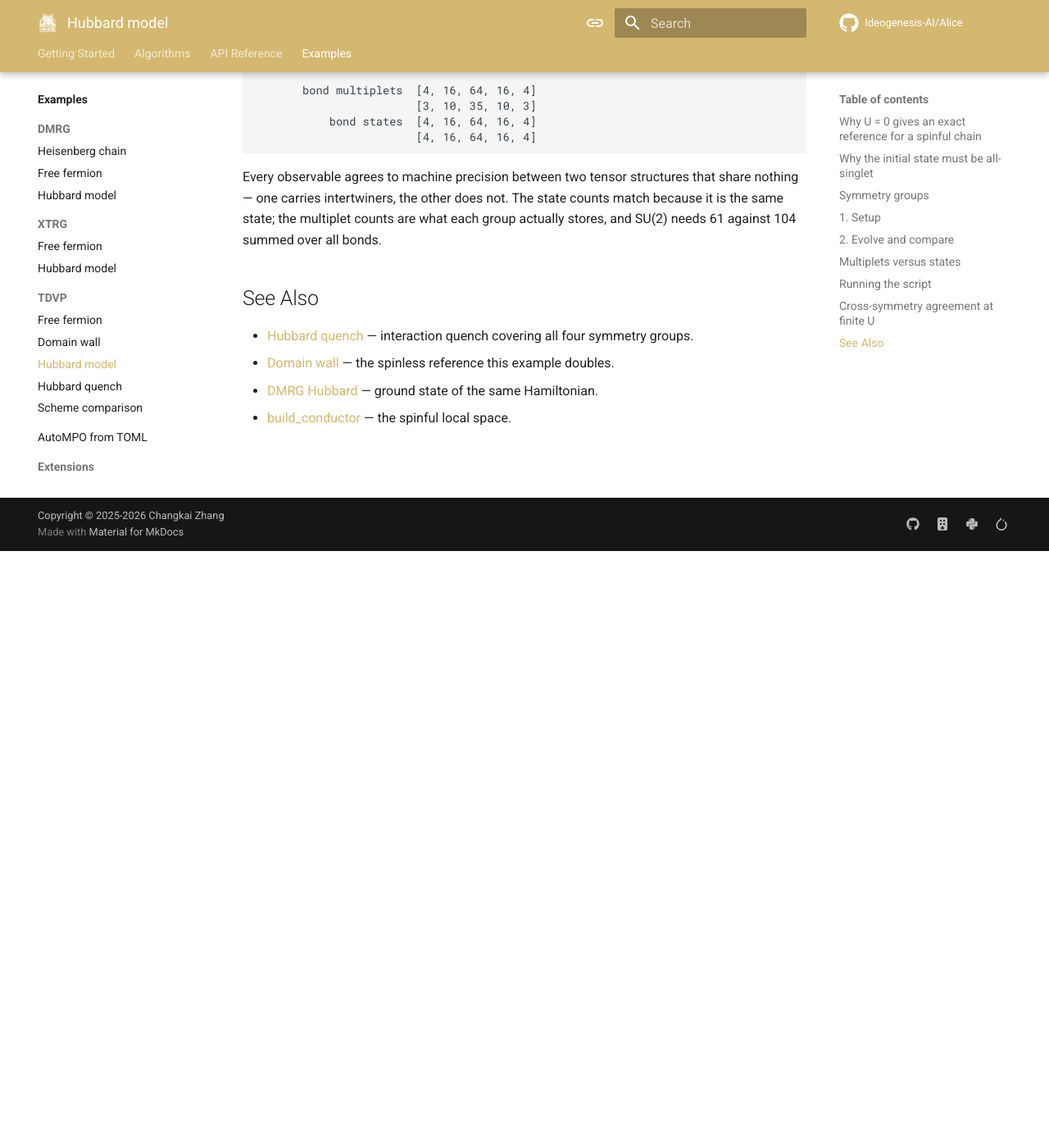
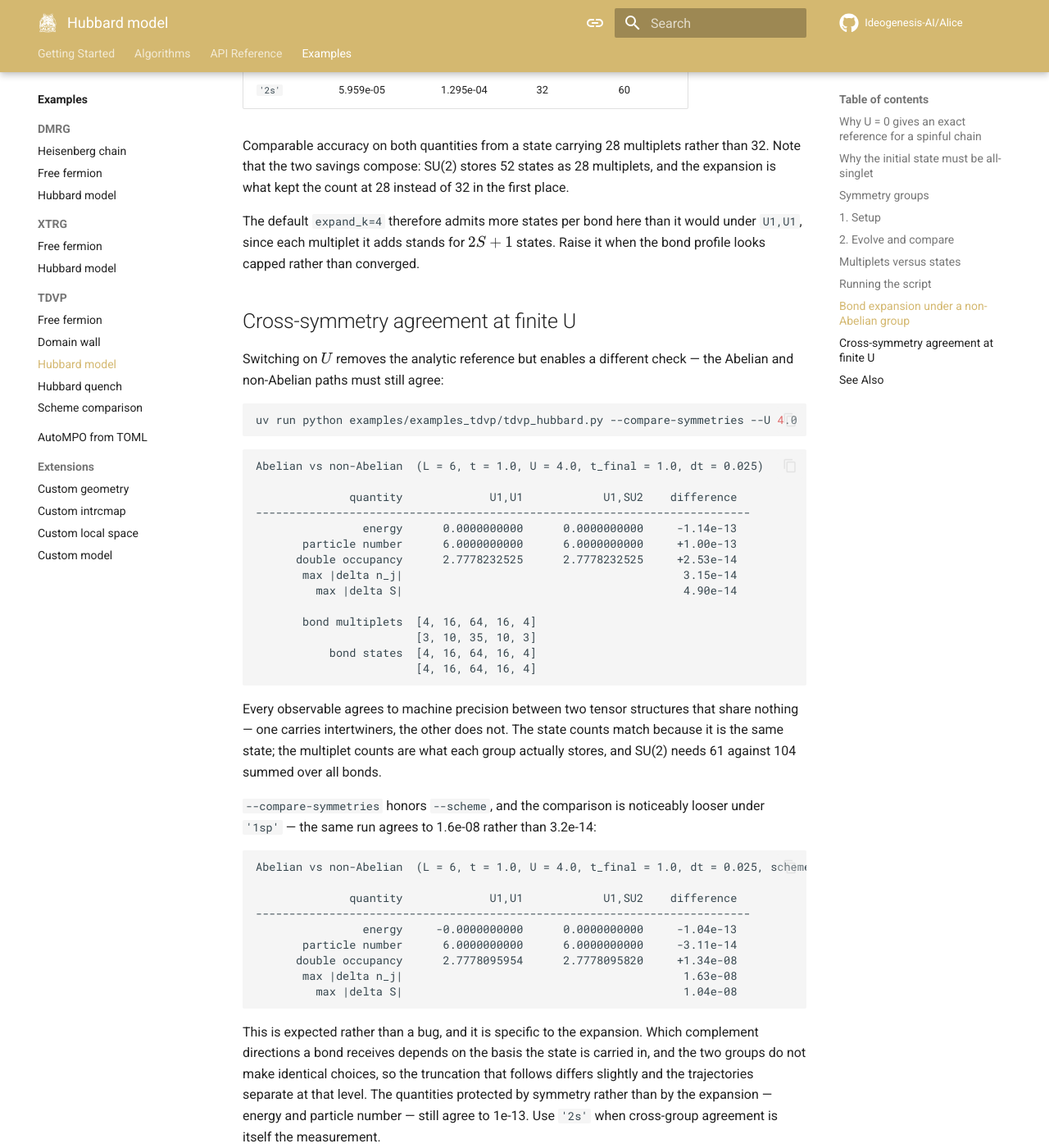
Before and after one commit to Ideogenesis-AI/Alice, an MkDocs documentation site: the page built from docs/examples/tdvp/hubbard.md, in a window 1280 px wide and 1400 px high, scrolled down 3844 px. Shown: the whole window at 82% size. Built offline with MkDocs 1.6.1 and Material for MkDocs 9.7.7, drawn with Linux system fonts in a browser that asks for light colours; comment, search, counter and statistics services are not loaded; before the commit the page ends 4516 px from its top, so only the background shows below that; some of the changed text lies outside the part shown.

Commit message:
Document the 1-site-plus scheme on the Hubbard example page
Added a section on bond expansion under a non-Abelian group, where expand_k counts multiplets and the saving compounds with the one SU(2) already provides. Recorded that the Abelian against non-Abelian comparison is several orders of magnitude looser under the expansion than under the 2-site update, and why it is expected rather than a defect: which complement directions a bond receives depends on the basis the state is carried in, the two groups do not choose identically, and the truncation that follows differs. Energy and particle number, protected by symmetry rather than by the expansion, still agree to 1e-13.

````diff
--- a/docs/examples/tdvp/hubbard.md
+++ b/docs/examples/tdvp/hubbard.md
@@ -162,6 +162,34 @@ degeneracy-weighted entropy to 1.3e-04, with particle number exact and energy
 conserved to 9.4e-15. The SU(2) representation stores 32 multiplets where the
 state count is 60.
 
+## Bond expansion under a non-Abelian group
+
+`--scheme 1sp` is worth more here than on the spinless chain. The local space
+is four-dimensional, so a 2-site tensor is correspondingly larger and keeping
+the local exponential 1-site sized saves more. The complement is assembled in
+whatever basis the state is carried in, which means that under SU(2) the
+directions it adds are *multiplets* and `--expand-k` is a count of multiplets
+just as `--bond-dim` is:
+
+```bash
+uv run python examples/examples_tdvp/tdvp_hubbard.py \
+    --symmetry U1,SU2 --L 6 --time 0.5 --scheme 1sp
+```
+
+| `scheme` | max \|n_j - exact\| | max \|S - exact\| | multiplets | states |
+|----------|-------------------|-----------------|------------|--------|
+| `'1sp'`  | 8.464e-05         | 1.197e-04       | 28         | 52     |
+| `'2s'`   | 5.959e-05         | 1.295e-04       | 32         | 60     |
+
+Comparable accuracy on both quantities from a state carrying 28 multiplets
+rather than 32. Note that the two savings compose: SU(2) stores 52 states as 28
+multiplets, and the expansion is what kept the count at 28 instead of 32 in the
+first place.
+
+The default `expand_k=4` therefore admits more states per bond here than it
+would under `U1,U1`, since each multiplet it adds stands for \(2S+1\) states.
+Raise it when the bond profile looks capped rather than converged.
+
 ## Cross-symmetry agreement at finite U
 
 Switching on \(U\) removes the analytic reference but enables a different
@@ -193,6 +221,29 @@ share nothing — one carries intertwiners, the other does not. The state counts
 match because it is the same state; the multiplet counts are what each group
 actually stores, and SU(2) needs 61 against 104 summed over all bonds.
 
+`--compare-symmetries` honors `--scheme`, and the comparison is noticeably
+looser under `'1sp'` — the same run agrees to 1.6e-08 rather than 3.2e-14:
+
+```text
+Abelian vs non-Abelian  (L = 6, t = 1.0, U = 4.0, t_final = 1.0, dt = 0.025, scheme = 1sp)
+
+              quantity             U1,U1            U1,SU2    difference
+--------------------------------------------------------------------------
+                energy     -0.0000000000      0.0000000000     -1.04e-13
+       particle number      6.0000000000      6.0000000000     -3.11e-14
+      double occupancy      2.7778095954      2.7778095820     +1.34e-08
+       max |delta n_j|                                          1.63e-08
+         max |delta S|                                          1.04e-08
+```
+
+This is expected rather than a bug, and it is specific to the expansion. Which
+complement directions a bond receives depends on the basis the state is carried
+in, and the two groups do not make identical choices, so the truncation that
+follows differs slightly and the trajectories separate at that level. The
+quantities protected by symmetry rather than by the expansion — energy and
+particle number — still agree to 1e-13. Use `'2s'` when cross-group agreement
+is itself the measurement.
+
 ## See Also
 
 - [Hubbard quench](hubbard-quench.md) — interaction quench covering all four symmetry groups.
````
